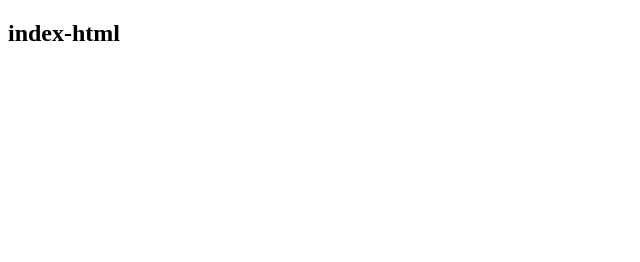
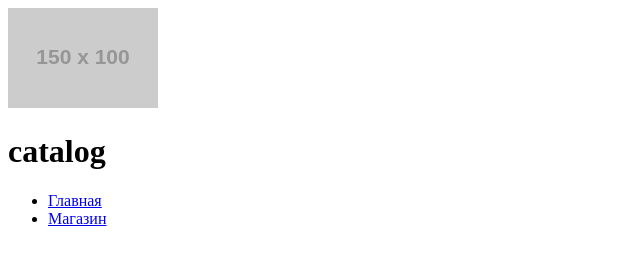
Before and after one commit to alesea88/soenneker.quark.enums.textdecorations.line, a plain HTML site: page index.html in a window 1280 px wide. Shown: the whole page, without its empty margins (0-640 px from the left). Drawn offline with Linux system fonts and the light colour scheme; placeholder pictures from the web are drawn by us.

Commit message:
Update index.html

```diff
--- a/index.html
+++ b/index.html
@@ -6,11 +6,22 @@
   </head>
   <body>
     <header>
-    <main>
       <nav>
-        <h1>index-html</h1>
-      </nav>
+      <a href="index.html">
+        <img src="https://via.placeholder.com/150x100" alt="">
+      </a>
+    </nav>
+  </header>
+ <main>
+   <h1>catalog</h1>
+   <ul>
+     <li>
+       <a href="index-html">Главная</a>
+      </li>
+    <li>
+      <a href="catalog.html">Магазин</a>
+    </li>
+ </ul>
     </main>
-      </header>
   </body>
 </html>
```
